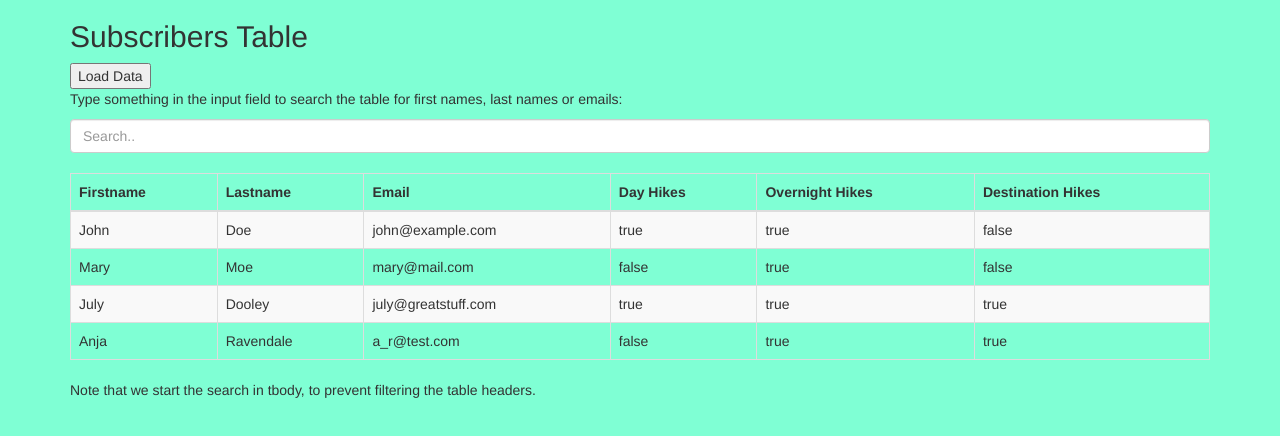
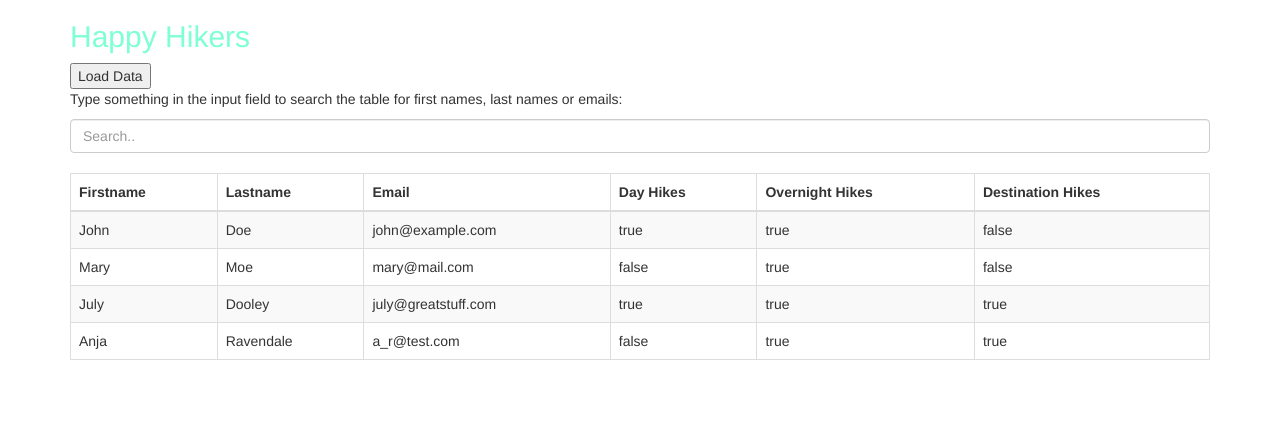
Before and after one commit to michaelpetty/hiking-collab, a website: page views/admin.html in a window 1280 px wide. Drawn offline with nearby package versions, Linux system fonts and the light colour scheme.

Commit message:
Add delete route and style admin.css

```diff
--- a/public/css/admin.css
+++ b/public/css/admin.css
@@ -1,3 +1,5 @@
-body{
-    background-color: aquamarine;
+
+
+h2 {
+    color: aquamarine;
 }
--- a/views/admin.html
+++ b/views/admin.html
@@ -10,12 +10,8 @@
 </head>
 <body>
 
-
-
-
-
     <div class="container">
-        <h2>Subscribers Table</h2><button id="getResult">Load Data</button>
+        <h2>Happy Hikers</h2><button id="getResult">Load Data</button>
         <p>Type something in the input field to search the table for first names, last names or emails:</p>
         <input class="form-control" id="myInput" type="text" placeholder="Search..">
         <br>
@@ -66,7 +62,7 @@
         </tbody>
         </table>
 
-        <p>Note that we start the search in tbody, to prevent filtering the table headers.</p>
+        <!-- <p>Note that we start the search in tbody, to prevent filtering the table headers.</p> -->
     </div>
 
 
```
Also changed, not shown: server.js (+9 -0 lines).
